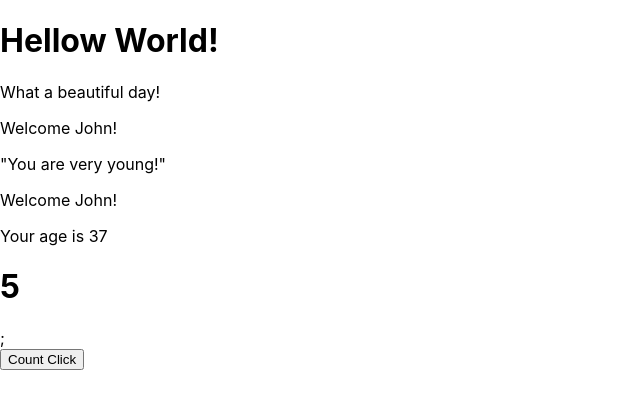
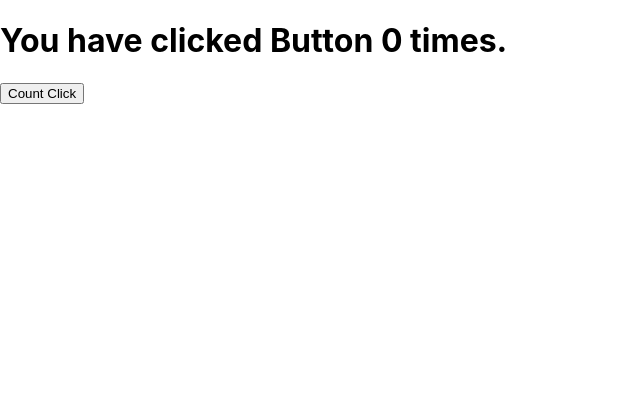
Before and after one commit to GiorgiNeparidze/react-exercises, a React (Create React App) app: page / in a window 1280 px wide. Shown: the top 408 px of the page, without its empty margins (0-640 px from the left). Built offline with nearby package versions, Linux system fonts and the light colour scheme.

Commit message:
finished useState-01

```diff
--- a/src/App.js
+++ b/src/App.js
@@ -1,17 +1,17 @@
 import React from "react";
 import ClickCounter from "./ClickCounter";
-import Counter from "./Counter";
-import { HellowWorld } from "./HellowWorld";
-import { Welcome } from "./Welcome";
+// import Counter from "./Counter";
+// import { HellowWorld } from "./HellowWorld";
+// import { Welcome } from "./Welcome";
 
 export class App extends React.Component {
   render() {
     return (
       <div>
-        <HellowWorld />
+        {/* <HellowWorld />
         <Welcome name="John" age={17} />
         <Welcome name="John" age={37} />
-        <Counter initial ={0}  incrementBy={1}  incrementEvery={1000}/>
+        <Counter initial ={0}  incrementBy={1}  incrementEvery={1000}/> */}
         <ClickCounter />
       </div>
     );
--- a/src/ClickCounter.js
+++ b/src/ClickCounter.js
@@ -1,24 +1,18 @@
-import React, { Component } from "react";
+import React from "react";
+import { useState } from "react";
 
-export default class ClickCounter extends Component {
-  state = {
-    clickCount: 0,
+export default function ClickCounter({ initialValue = 0 }) {
+  const [counter, setCounter] = useState(initialValue);
+
+  const handleIncrement = () => {
+    setCounter(counter + 1);
   };
 
-  incrementer = () => {
-    this.setState({
-      clickCount: this.state.clickCount + 1,
-    });
-  };
+  return (
+    <div>
+      <h1>You have clicked Button {counter} times.</h1>
 
-  render() {
-    return (
-      <div>
-        {this.state.clickCount >= 1 && (
-          <h1>You have clicked Button {this.state.clickCount} times.</h1>
-        )}
-        <button onClick={this.incrementer}>Count Click</button>
-      </div>
-    );
-  }
+      <button onClick={handleIncrement}>Count Click</button>
+    </div>
+  );
 }
```
